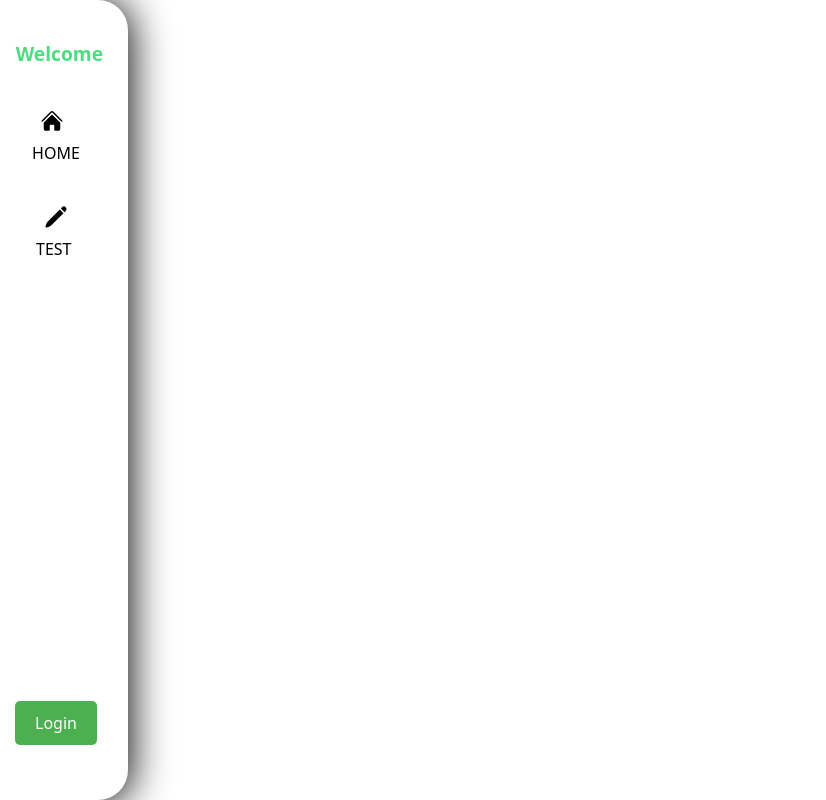
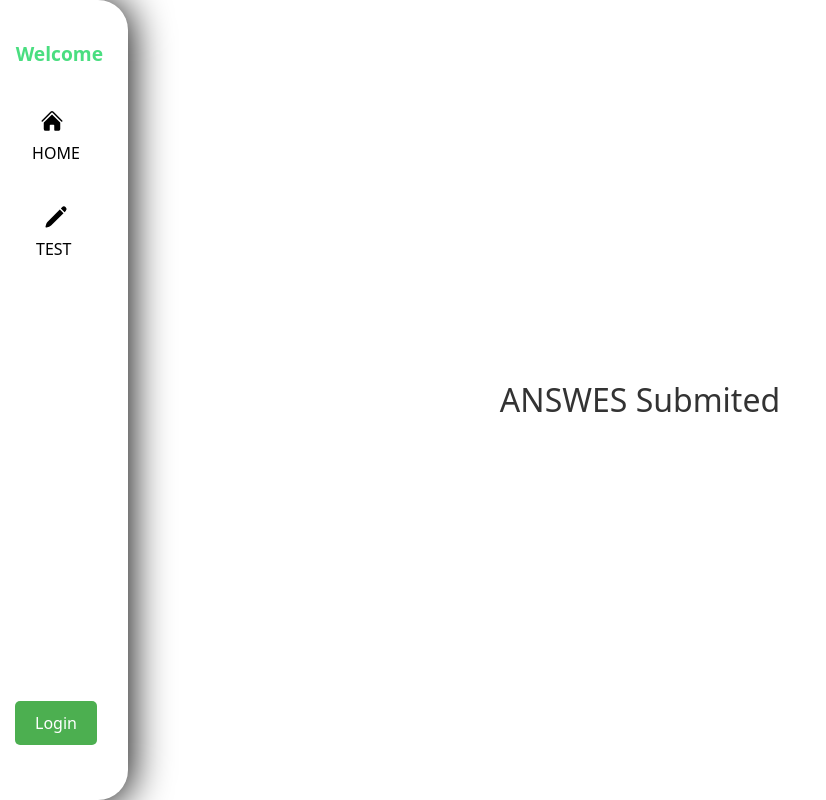
Before and after one commit to Vmkmanoj/Exam-portal, a React (Vite) app in the folder frontend/: page /Anssumit in a window 1280 px wide. Shown: the whole page, without its empty margins (0-826 px from the left). Built offline with nearby package versions, Linux system fonts and the light colour scheme; no server answers.

Commit message:
data stored ans submied

```diff
--- a/frontend/src/App.jsx
+++ b/frontend/src/App.jsx
@@ -4,6 +4,7 @@ import Nav from "./componant/nav/nav"
 import { BrowserRouter as Router, Routes, Route, useLocation } from "react-router-dom";
 import Home from "./componant/home/home";
 import Taketest from "./componant/test/taketest";
+import Submit from "./componant/submit/submit";
 
 function App() {
 
@@ -20,6 +21,10 @@ function App() {
     <Route path="/home" element={<Home element="manojkumar"></Home>}></Route>
 
     <Route path="/Taketest" element={<Taketest></Taketest>}></Route>
+
+    <Route path="/Anssumit" element={<Submit></Submit>}></Route>
+
+
 
     </Routes>
 
--- a/frontend/src/componant/home/home.jsx
+++ b/frontend/src/componant/home/home.jsx
@@ -1,5 +1,6 @@
 import React, { useEffect, useState } from "react";
 import "../home/home.css";
+import submit from "../submit/submit";
 
 function Home() {
   const [questions, setQuestions] = useState([]);
@@ -30,11 +31,16 @@ function Home() {
   };
 
   const displaying = async (e) => {
-    e.preventDefault(); // Prevent default form submission behavior
+    e.preventDefault();
 
     const accessToken = localStorage.getItem('token');
 
-    // console.log(clickans); // Log clickans to inspect its structure
+    const answersPayload = {
+        questions: Object.entries(clickans).map(([question, answer]) => ({
+            question: question,
+            answers: [answer] // Store as an array of answers
+        }))
+    };
 
     try {
         const response = await fetch('http://localhost:3001/userans', {
@@ -43,18 +49,18 @@ function Home() {
                 'Authorization': `Bearer ${accessToken}`,
                 'Content-Type': 'application/json',
             },
-            body: JSON.stringify(clickans), // Send the state as the body
+            body: JSON.stringify(answersPayload), // Send structured data
         });
-
-
-
-
         if (!response.ok) {
             throw new Error('Failed to submit answers');
         }
 
         const res = await response.json();
-        // console.log(res);
+        if(res.success){
+            window.location.replace('/Anssumit')
+        }
+
+
     } catch (error) {
         console.error('Error submitting answers:', error);
     }
@@ -62,13 +68,15 @@ function Home() {
 
 
 
-  const handleChanges = (questionId, option) => {
-    // Update the selected answer for a specific question
+
+const handleChanges = (question, option) => {
+    // Store selected answer in an object
     setClickans((prev) => ({
-      ...prev,
-      [questionId]: option, // Set the selected option for the given question
+        ...prev,
+        [question]: option, // Key the answers by question
     }));
-  };
+};
+
 
   useEffect(() => {
     questionFetch(); // Fetch questions when component mounts
--- /dev/null
+++ b/frontend/src/componant/submit/submit.css
@@ -0,0 +1,14 @@
+
+
+.submit {
+    display: flex;
+    justify-content: center;
+    align-items: center;
+    height: 100vh; /* Full viewport height */
+    text-align: center;
+  }
+
+  .ans {
+    font-size: 2rem; /* Adjust font size as needed */
+    color: #333; /* You can change the color as per your preference */
+  }
--- /dev/null
+++ b/frontend/src/componant/submit/submit.jsx
@@ -0,0 +1,28 @@
+import React, { useEffect } from "react";
+import "../submit/submit.css"
+
+
+function Submit(){
+
+
+
+    useEffect(()=>{
+        localStorage.removeItem('token');
+    })
+
+
+    return(
+
+
+        <div className="submit">
+
+            <h1 className="ans">ANSWES Submited</h1>
+
+        </div>
+
+    )
+
+
+}
+
+export default Submit;
```
Also changed, not shown: 1 other file (tests, documents, lock files or other folders).
